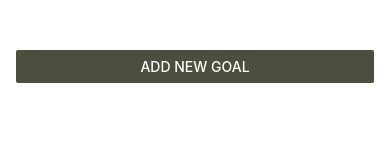
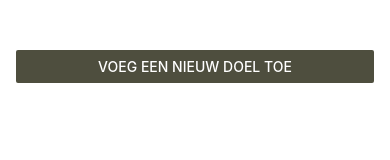
Before and after one commit to Mohamedned/Nadhem, a React Native app: screen / in a window 390 px wide. Shown: the top 160 px of the page. Built offline with nearby package versions, Linux system fonts and the light colour scheme.

Commit message:
een tekst verbeteren

```diff
--- a/App.js
+++ b/App.js
@@ -35,7 +35,7 @@ export default function App() {
     <>
       <StatusBar style="auto" />
       <View style={styles.container}>
-        <Button title='Add New Goal' color="#4E4E3E" onPress={startAddGoalHandler}/>
+        <Button title='Voeg Een Nieuw Doel Toe' color="#4E4E3E" onPress={startAddGoalHandler}/>
         <GoalInput visible={modelIsVisible} onAddGoal={addGoalHandler} onCancel={endAddGoalHandler} />
         <View style={styles.goelsContainer} >
           <FlatList
```
